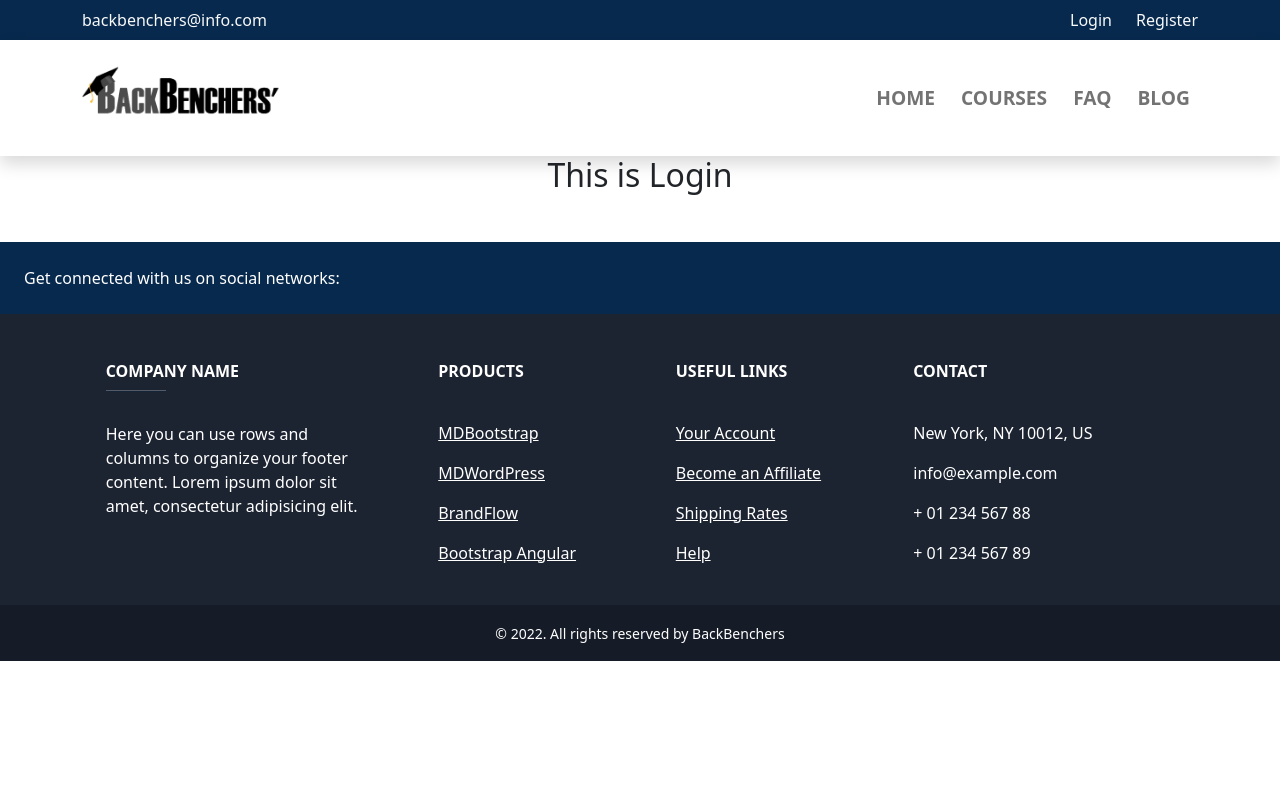
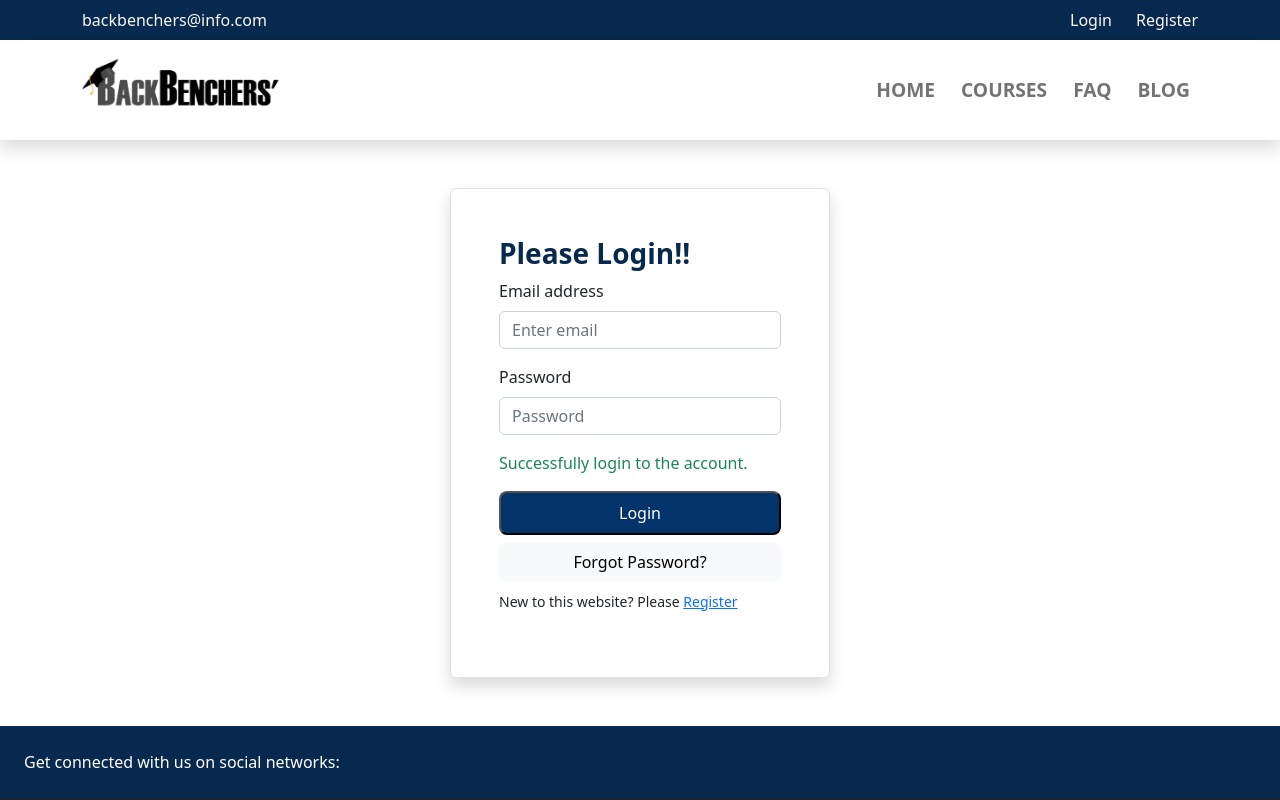
Before and after one commit to Saadi-Rahman/backbenchers-client, a React (Create React App) app: page /login in a window 1280 px wide. Shown: the top 800 px of the page. Built offline with nearby package versions, Linux system fonts and the light colour scheme.

Commit message:
Login and register pages added

```diff
--- a/src/App.js
+++ b/src/App.js
@@ -4,7 +4,7 @@ import { routes } from './Routes/Routes';
 
 function App() {
   return (
-    <div className="App">
+    <div className="">
       <RouterProvider router={routes}></RouterProvider>
     </div>
   );
--- a/src/Pages/Home/Home.css
+++ b/src/Pages/Home/Home.css
@@ -2,12 +2,12 @@
     background-color: #07294d;
     color: white;
     border: none;
-    border-radius: 2px;
+    border-radius: 5px;
     padding: 14px 28px;
     text-align: center;
     text-decoration: none;
     display: inline-block;
-    font-size: 24px;
+    font-size: 22px;
     font-weight: bold;
     margin-bottom: 30px;
     transition-duration: 0.4s;
@@ -29,7 +29,6 @@
         padding: 8px 20px;
         font-size: 16px;
         margin-bottom: 10px;
-        border-radius: 5px;
     }
 
     .banner-title {
--- a/src/Pages/Home/Home.js
+++ b/src/Pages/Home/Home.js
@@ -46,7 +46,7 @@ const Home = () => {
                 />
 
                 <Carousel.Caption>
-                <button className='btn-carousel'>Enroll for Free</button>
+                <button className='btn-carousel'>Enroll Now</button>
                 <h1 className='banner-title'>Introduction to CSE and Programming Specialization</h1>
                 <p className='banner-text'>
                     This specialisation covers topics ranging from basic computing principles to the mathematical foundations required for computer science. You will learn fundamental concepts of how computers work, which can be applied to any software or computer system. You will also gain the practical skillset needed to write interactive, graphical programs at an introductory level.
--- a/src/Pages/Login/Login.js
+++ b/src/Pages/Login/Login.js
@@ -1,9 +1,30 @@
 import React from 'react';
+import { Button, Form } from 'react-bootstrap';
+import { Link } from 'react-router-dom';
 
 const Login = () => {
     return (
-        <div>
-            <h2>This is Login</h2>
+        <div className='container'>
+            <div className='row justify-content-center align-items-center mt-5'>
+                <div className='col-md-4 shadow border rounded p-5'>
+                    <Form>
+                        <h3 className='text-navy fw-bold'>Please Login!!</h3>
+                        <Form.Group className="mb-3" controlId="formBasicEmail">
+                            <Form.Label>Email address</Form.Label>
+                            <Form.Control type="email" name='email' placeholder="Enter email" required />
+                        </Form.Group>
+
+                        <Form.Group className="mb-3" controlId="formBasicPassword">
+                            <Form.Label>Password</Form.Label>
+                            <Form.Control type="password" name='password' placeholder="Password" required />
+                        </Form.Group>
+                        <p className='text-success'>Successfully login to the account.</p>
+                        <button className='btn-navy' type='submit'>Login</button>
+                    </Form>
+                    <Button variant="light w-100 mt-2" type="submit">Forgot Password?</Button>
+                    <p className='mt-2'><small>New to this website? Please <Link to='/register'>Register</Link> </small></p>
+                </div>
+            </div>
         </div>
     );
 };
--- /dev/null
+++ b/src/Pages/Register/Register.css
@@ -0,0 +1,13 @@
+.btn-navy {
+    background-color: #033469;
+    color: white;
+    width: 100%;
+    padding: 8px 20px;
+    font-size: medium;
+    border-radius: 8px;
+}
+
+.btn-navy:hover {
+    background-color: #07294d;
+    color: white;
+}
--- a/src/Pages/Register/Register.js
+++ b/src/Pages/Register/Register.js
@@ -1,9 +1,36 @@
 import React from 'react';
+import { Form } from 'react-bootstrap';
+import { Link } from 'react-router-dom';
+import './Register.css';
 
 const Register = () => {
     return (
-        <div>
-            <h2>This is Register</h2>
+        <div className='container'>
+            <div className='row justify-content-center align-items-center mt-5'>
+                <div className='col-md-4 shadow border rounded p-5'>
+                    <Form>
+                        <h3 className='text-navy fw-bold'>Register here!</h3>
+                        <Form.Group className="mb-3" controlId="formBasicName">
+                            <Form.Label>User Name</Form.Label>
+                            <Form.Control type="text" name='name' placeholder="Enter Name" required />
+                        </Form.Group>
+
+                        <Form.Group className="mb-3" controlId="formBasicEmail">
+                            <Form.Label>Email address</Form.Label>
+                            <Form.Control type="email" name='email' placeholder="Enter email" required />
+                        </Form.Group>
+
+                        <Form.Group className="mb-3" controlId="formBasicPassword">
+                            <Form.Label>Password</Form.Label>
+                            <Form.Control type="password" name='password' placeholder="Password" required />
+                        </Form.Group>
+                        <p className='text-danger'></p>
+                        <p className='text-success'>User Created Successfully.</p>
+                        <button className='btn-navy' type='submit'>Register</button>
+                    </Form>
+                    <p className='mt-2'><small>Already have an account? Please <Link to='/login'>Login</Link></small></p>
+                </div>
+            </div>
         </div>
     );
 };
--- a/src/Pages/Shared/Header/Header.js
+++ b/src/Pages/Shared/Header/Header.js
@@ -25,8 +25,8 @@ const Header = () => {
                 </Container>
             </Navbar>
 
-            <nav className="navbar navbar-expand-lg shadow bg-body">
-                <div className="container navbar-wide">
+            <nav className="navbar navbar-expand-lg navbar-wide shadow bg-body">
+                <div className="container">
                     <Link className='pb-2' to="/"><img src={navLogo} alt="" width="200px" /></Link>
                     <button className="navbar-toggler" type="button" data-bs-toggle="collapse" data-bs-target="#navbarSupportedContent" aria-controls="navbarSupportedContent" aria-expanded="false" aria-label="Toggle navigation">
                         <span className="navbar-toggler-icon"></span>
```
